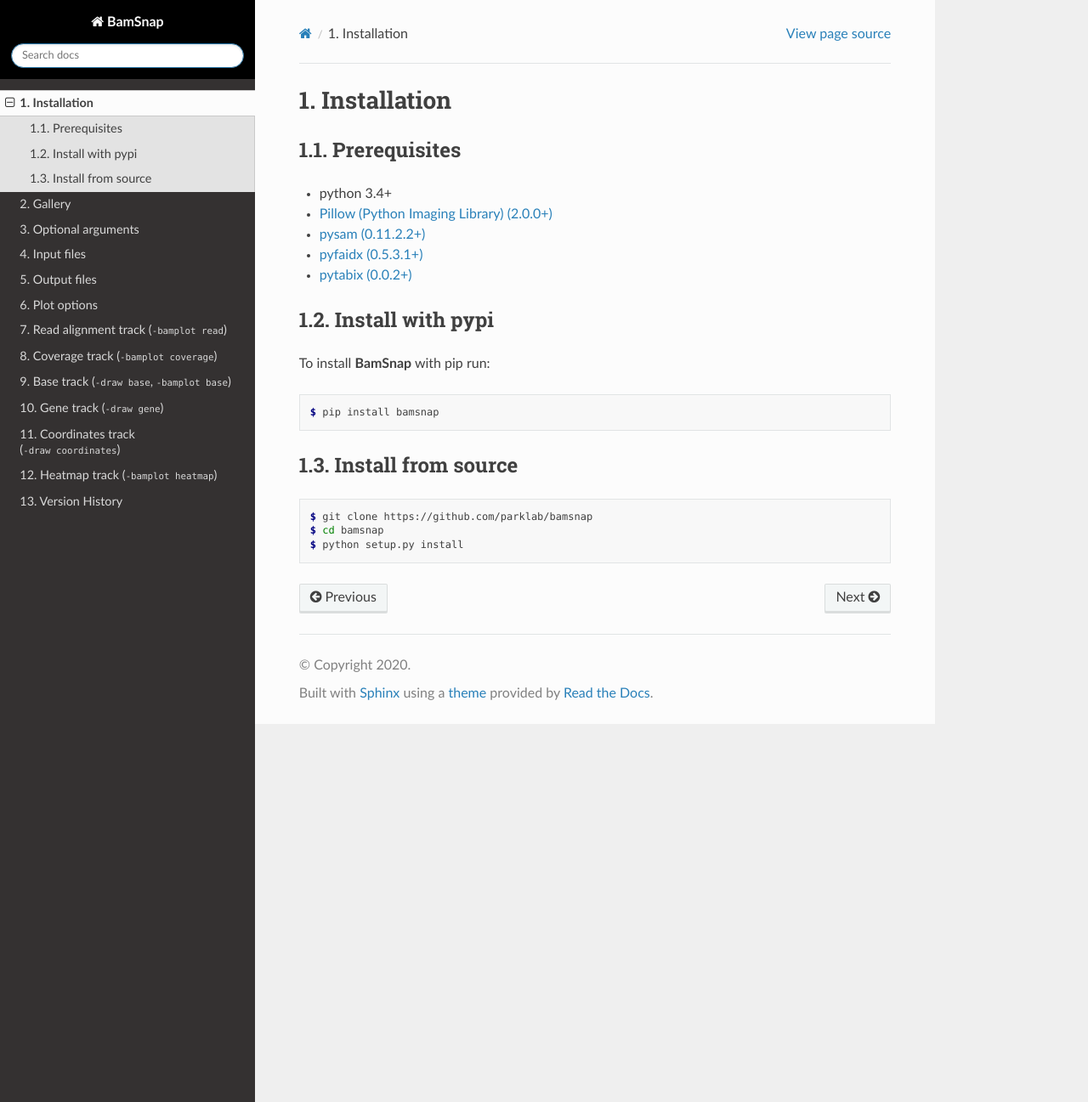
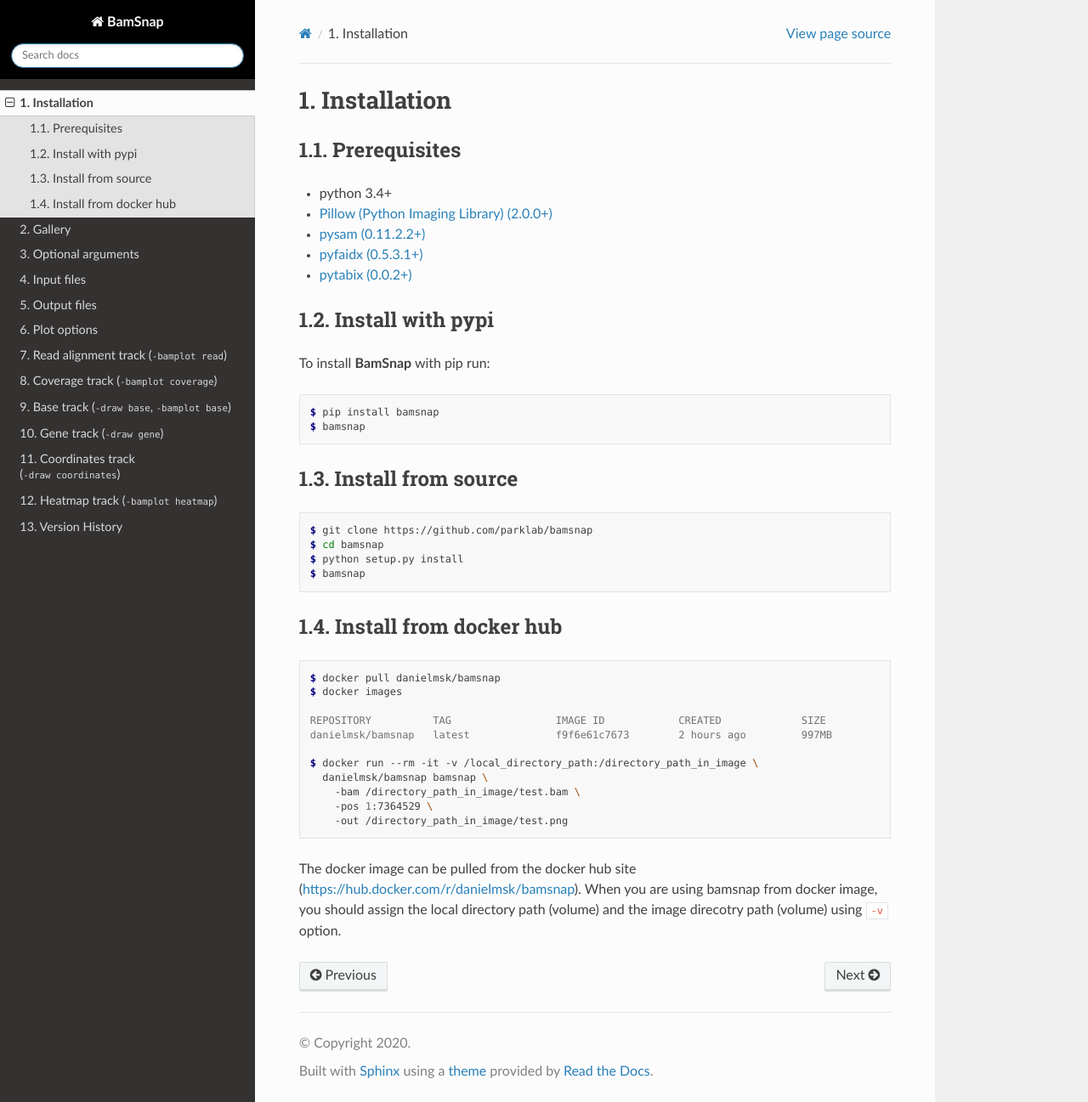
Before and after one commit to parklab/bamsnap, a Sphinx documentation site: the page built from docs/installation.rst, in a window 1280 px wide and 1297 px high. Shown: the whole window at 85% size. Built offline with Sphinx 7.4.7 and the Read the Docs theme 2.0.0, drawn with Linux system fonts in a browser that asks for light colours.

Commit message:
update dockerfile

```diff
--- a/docs/index.rst
+++ b/docs/index.rst
@@ -17,6 +17,10 @@ BamSnap
 .. image:: https://readthedocs.org/projects/bamsnap/badge/?version=latest
    :target: https://bamsnap.readthedocs.io/en/latest/
    :alt: Documentation of BamSnap
+
+.. image:: https://img.shields.io/docker/pulls/danielmsk/bamsnap.svg
+   :target: https://hub.docker.com/r/danielmsk/bamsnap
+   :alt: Docker image
 
 **BamSnap** is a visualization tool for aligned BAM files that allows to generate high-quality snapshots of read level data in high-throughput, processing up to thousands of files.
 **BamSnap** is a command-line software based on python.
--- a/docs/installation.rst
+++ b/docs/installation.rst
@@ -19,6 +19,7 @@ To install **BamSnap** with pip run:
 .. code:: console
 
   $ pip install bamsnap
+  $ bamsnap
 
 
 Install from source
@@ -29,3 +30,23 @@ Install from source
   $ git clone https://github.com/parklab/bamsnap
   $ cd bamsnap
   $ python setup.py install
+  $ bamsnap
+
+Install from docker hub
+-----------------------
+
+.. code:: console
+
+  $ docker pull danielmsk/bamsnap
+  $ docker images
+
+  REPOSITORY          TAG                 IMAGE ID            CREATED             SIZE
+  danielmsk/bamsnap   latest              f9f6e61c7673        2 hours ago         997MB
+
+  $ docker run --rm -it -v /local_directory_path:/directory_path_in_image \
+    danielmsk/bamsnap bamsnap \
+      -bam /directory_path_in_image/test.bam \
+      -pos 1:7364529 \
+      -out /directory_path_in_image/test.png
+
+The docker image can be pulled from the docker hub site (https://hub.docker.com/r/danielmsk/bamsnap). When you are using bamsnap from docker image, you should assign the local directory path (volume) and the image direcotry path (volume) using ``-v`` option.
--- a/requirements.txt
+++ /dev/null
@@ -1,4 +0,0 @@
-pyfaidx==0.5.3.1
-pysam==0.11.2.2
-Pillow==2.0.0
-pytabix==0.0.2
--- a/setup.py
+++ b/setup.py
@@ -20,7 +20,7 @@ extras_require = {
 }
 
 setup(name='bamsnap',
-      version='0.2.15',
+      version='0.2.16',
       url='https://github.com/danielmsk/bamsnap',
       license='MIT',
       author='Daniel Minseok Kwon',
```
Also changed, not shown: Dockerfile.txt (deleted, +0 -15 lines), README.md (+11 -0 lines), 11 other files.
